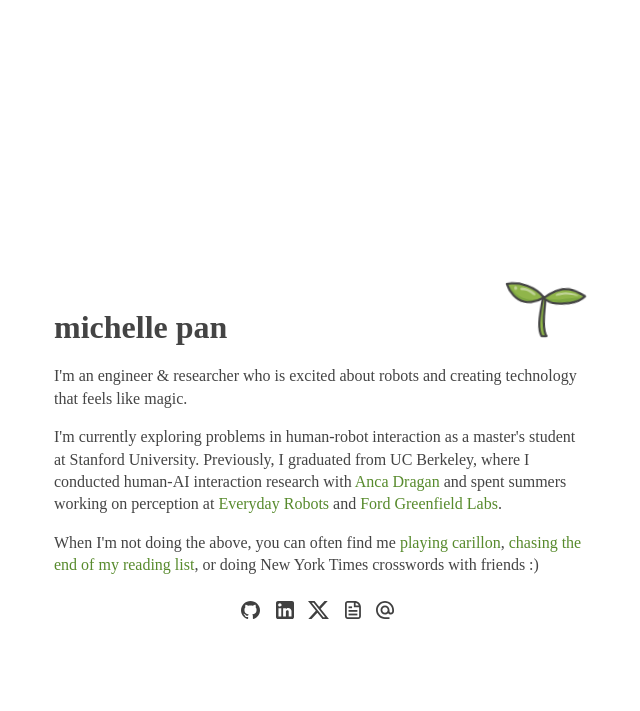
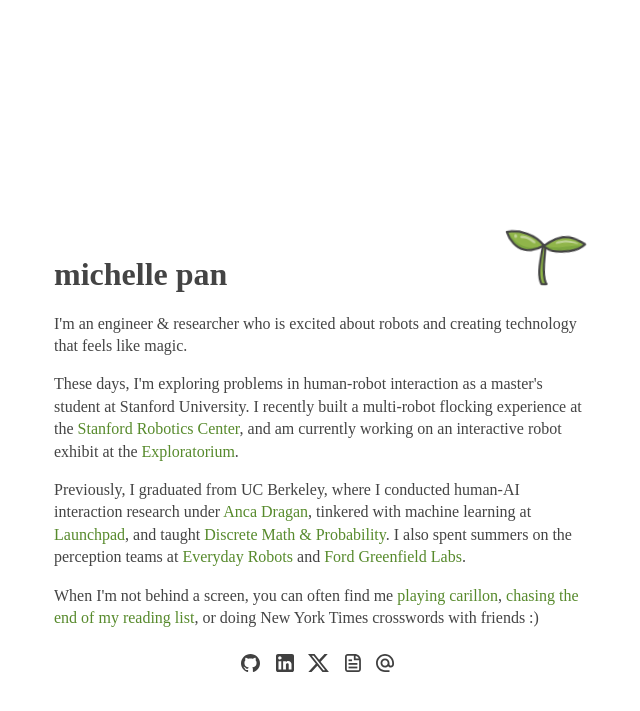
Before and after one commit to michelllepan/michelllepan.github.io, a Jekyll site: the page built from index.html, in a window 1280 px wide. Shown: the top 711 px of the page, without its empty margins (321-961 px from the left). Built offline with Jekyll 4.4.1, drawn with Linux system fonts in a browser that asks for light colours; nearby versions of some CDN libraries; some web fonts are replaced.

Commit message:
Update description

```diff
--- a/_includes/content.html
+++ b/_includes/content.html
@@ -2,17 +2,35 @@
   I'm an engineer & researcher who is excited about robots and creating technology that feels like magic.
 </p>
 
-<p>
+<!-- <p>
   I'm currently exploring problems in human-robot interaction as a master's student at Stanford University.
   Previously, I graduated from UC Berkeley, where I conducted human-AI interaction research with
   <a href="https://people.eecs.berkeley.edu/~anca/" target="_blank">Anca Dragan</a> and
   spent summers working on perception at
   <a href="https://everydayrobots.com/" target="_blank">Everyday Robots</a> and
   <a href="https://corporate.ford.com/operations/locations/silicon-valley.html" target="_blank">Ford Greenfield Labs</a>.
+</p> -->
+
+<p>
+  These days, I'm exploring problems in human-robot interaction as a master's student at Stanford University.
+  I recently built a multi-robot flocking experience at the
+  <a href="https://src.stanford.edu/" target="_blank">Stanford Robotics Center</a>, and am currently working on an interactive robot exhibit at the
+  <a href="https://www.exploratorium.edu/" target="_blank">Exploratorium</a>.
+
 </p>
 
 <p>
-  When I'm not doing the above, you can often find me
+  Previously, I graduated from UC Berkeley, where I conducted human-AI interaction research under
+  <a href="https://people.eecs.berkeley.edu/~anca/" target="_blank">Anca Dragan</a>, tinkered with machine learning at
+  <a href="https://launchpad.berkeley.edu/" target="_blank">Launchpad</a>, and taught
+  <a href="https://www.eecs70.org/" target="_blank">Discrete Math & Probability</a>.
+  I also spent summers on the perception teams at
+  <a href="https://everydayrobots.com/" target="_blank">Everyday Robots</a> and
+  <a href="https://corporate.ford.com/operations/locations/silicon-valley.html" target="_blank">Ford Greenfield Labs</a>.
+</p>
+
+<p>
+  When I'm not behind a screen, you can often find me
   <a href="/carillon">playing carillon</a>,
   <a href="https://goodreads.com/michelllepan" target="_blank">chasing the end of my reading list</a>,
   or doing New York Times crosswords with friends :)
```
Also changed, not shown: 1 other file.
